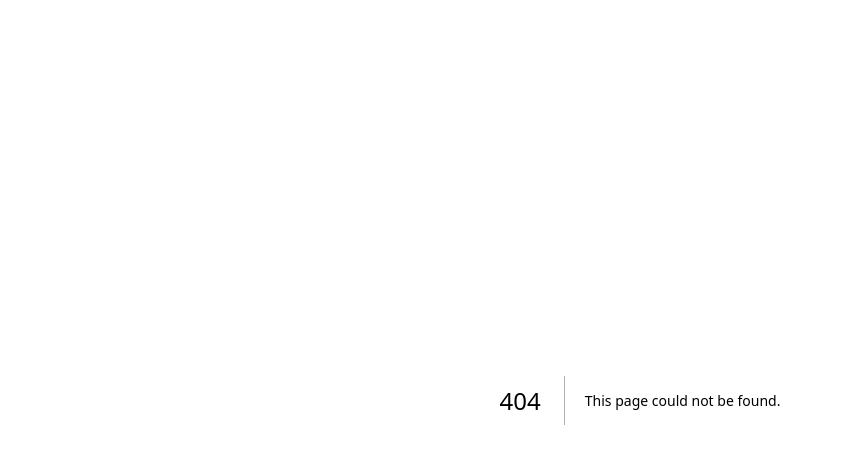
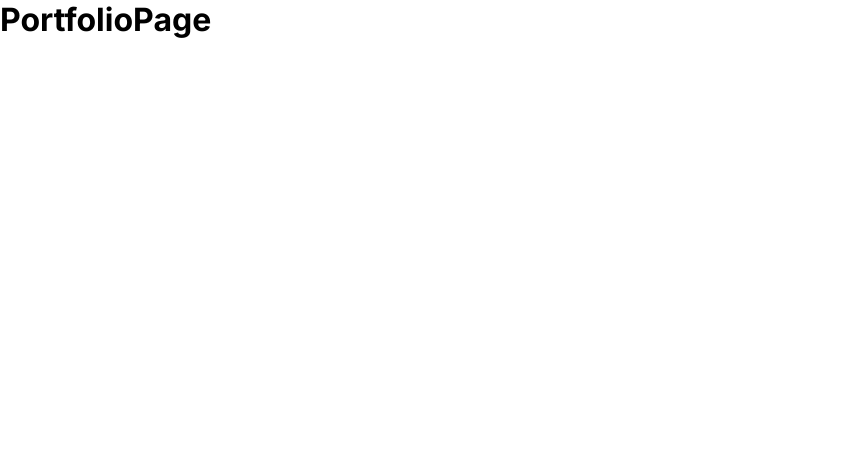
Before and after one commit to syedtalhaaskari/cnc_q3_class_work, a Next.js app: page /portfolio in a window 1280 px wide. Before the commit this address had no page. Shown: the top 464 px of the page, without its empty margins (0-841 px from the left). Built offline with nearby package versions, Linux system fonts and the light colour scheme.

Commit message:
Add Nested Page

```diff
--- /dev/null
+++ b/src/app/portfolio/page.js
@@ -0,0 +1,7 @@
+const PortfolioPage = () => {
+	return (
+		<h1>PortfolioPage</h1>
+	)
+}
+
+export default PortfolioPage;
```
Also changed, not shown: src/app/portfolio/nhaps/page.js (added, +9 -0 lines).
